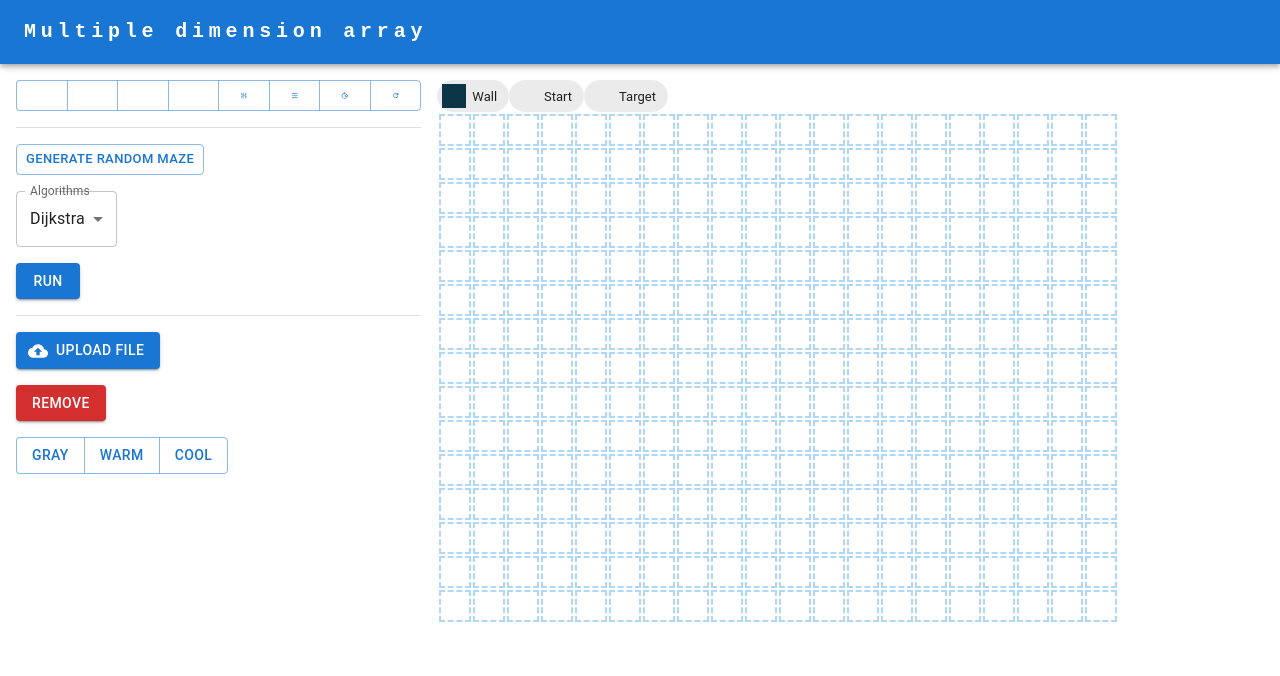
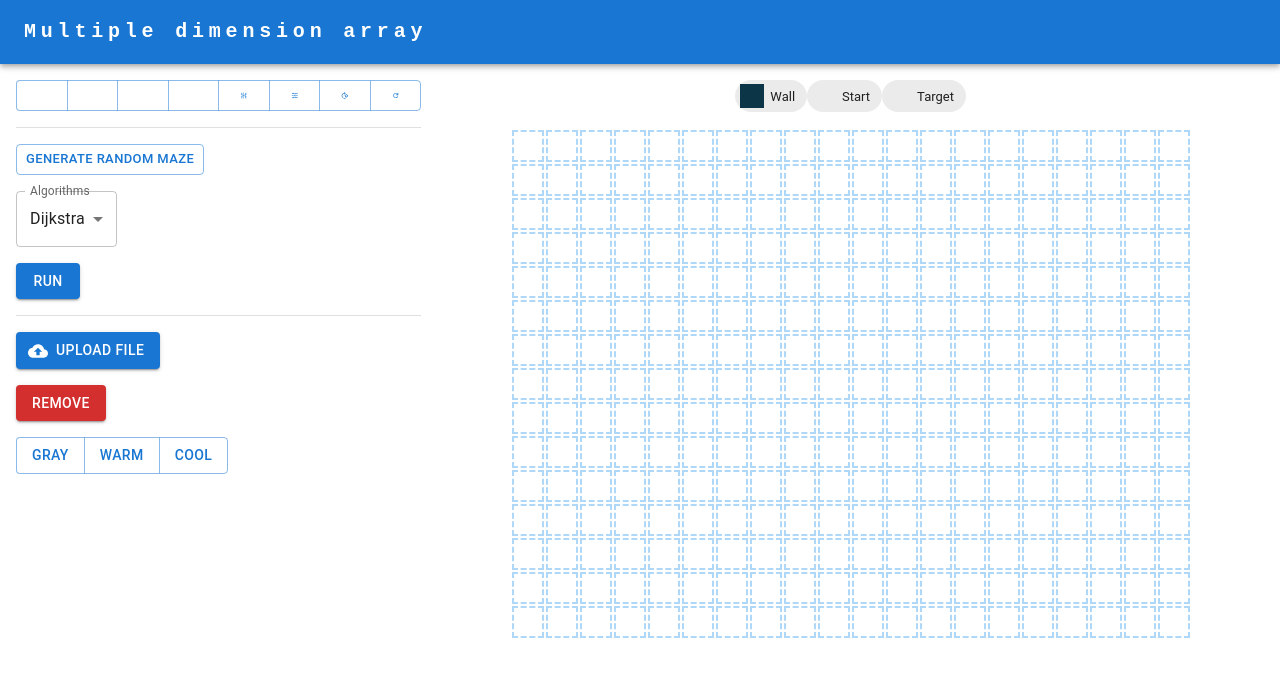
Before and after one commit to dang309/CS523, a React (Vite) app: page / in a window 1280 px wide. Shown: the top 676 px of the page. Built offline with nearby package versions, Linux system fonts and the light colour scheme; some icons are missing.

Commit message:
add loading

```diff
--- a/src/App.tsx
+++ b/src/App.tsx
@@ -15,6 +15,7 @@ import { dijkstra, getNodesInShortestPathOrder } from "./algorithms/dijkstra";
 import { recursiveDivisionMaze } from "./utils/maze";
 import Header from "./components/Header";
 import {
+  Backdrop,
   Box,
   Chip,
   CircularProgress,
@@ -69,9 +70,9 @@ const App = () => {
       if (ctx) {
         const image = new Image();
 
-        image.onload = function () {
         setIsLoadingImage(true);
 
+        image.onload = function () {
           canvas.width = image.width;
           canvas.height = image.height;
           ctx.drawImage(image, 0, 0, image.width, image.height);
@@ -340,6 +341,7 @@ const App = () => {
   //   }
   // }, [selectedStarting, selectedTarget]);
 
+  console.log({ isLoadingImage });
   return (
     <Box>
       <Header />
@@ -380,7 +382,9 @@ const App = () => {
         </Grid>
 
         <Grid item lg={8} md={8}>
-          <div className="flex justify-center gap-2 mb-4">
+          {!image && !isLoadingImage && (
+            <Stack spacing={2} alignItems="center">
+              <Stack direction="row">
                 <Chip
                   label="Wall"
                   icon={
@@ -409,10 +413,20 @@ const App = () => {
                     />
                   }
                 />
-          </div>
-          {!image && <Board board={board} />}
+              </Stack>
+              <Board board={board} />
+            </Stack>
+          )}
+          <Stack alignItems="center" justifyContent="center">
+            <Stack sx={{ height: "100%" }}>
               {image && !isLoadingImage && <Picture imageData={imageData} />}{" "}
-          {isLoadingImage && <CircularProgress />}
+            </Stack>
+          </Stack>
+          {isLoadingImage && (
+            <Backdrop open>
+              <CircularProgress disableShrink />
+            </Backdrop>
+          )}
         </Grid>
       </Grid>
     </Box>
```
Lines whose indentation alone changed are shown as unchanged.
